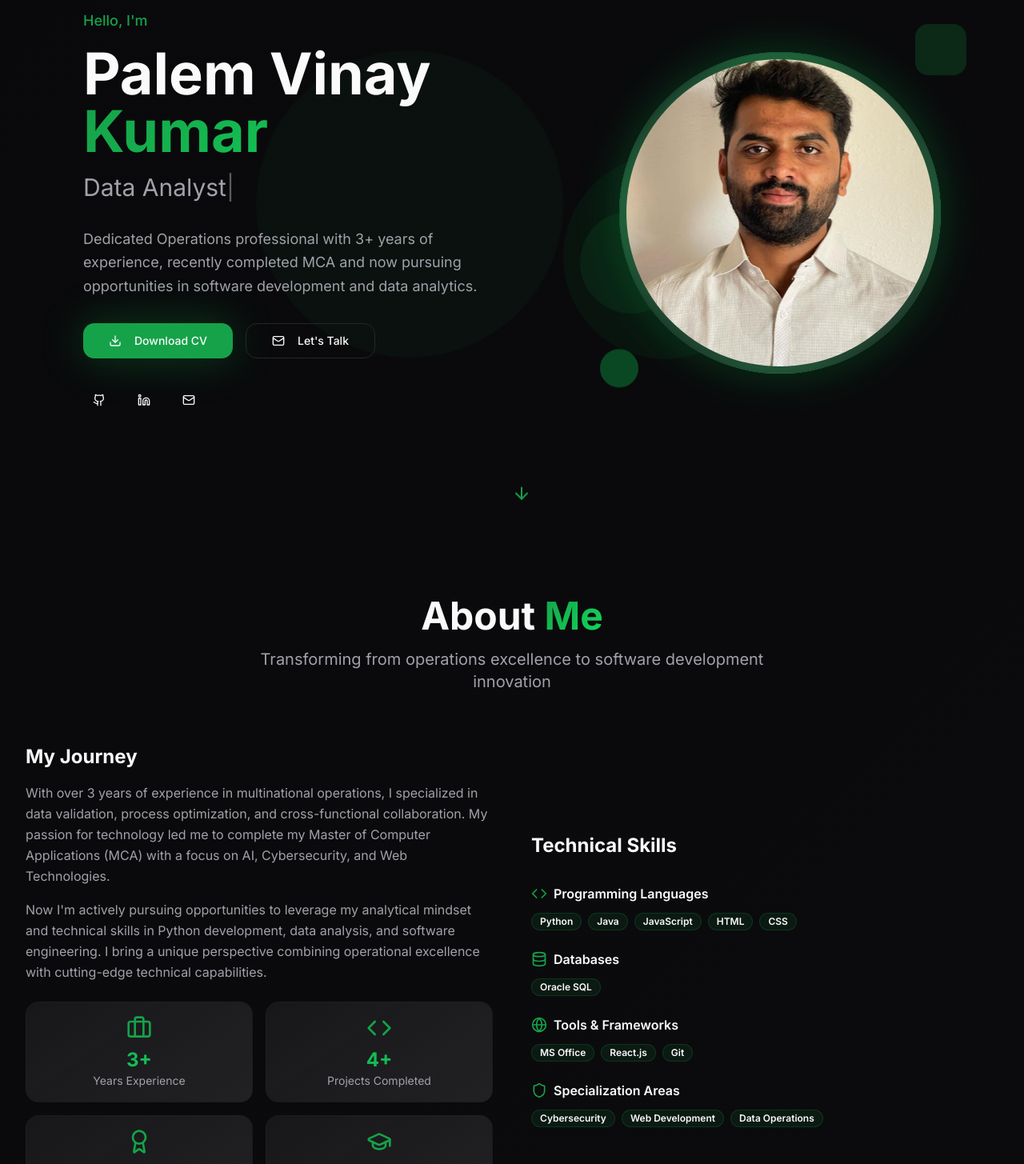
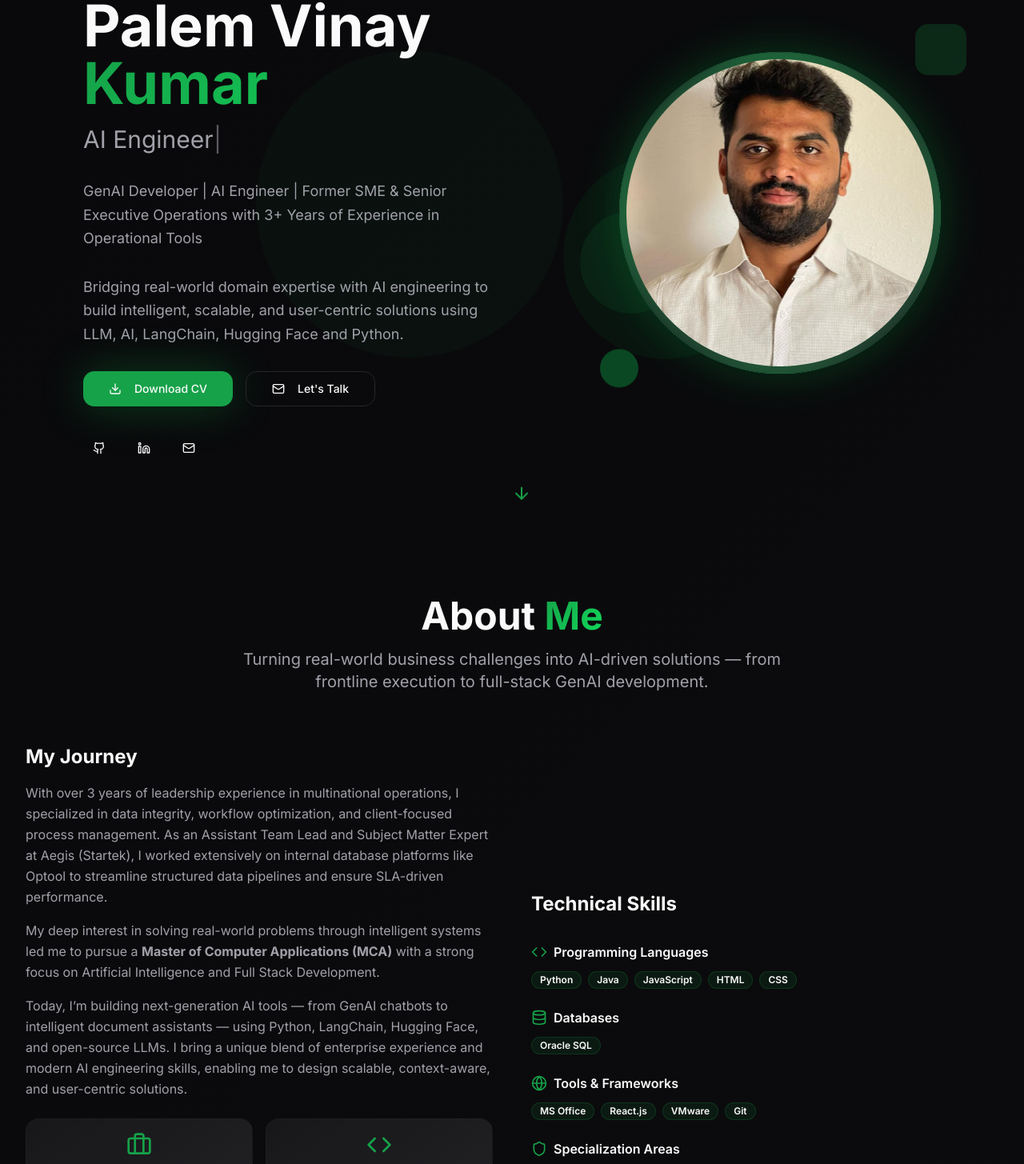
Before and after one commit to PalemVinayKumar/Portfolio, a React (Vite) app: page / in a window 1280 px wide. Shown: the part 134-1589 px from the top of the page at 80% size. Built offline with nearby package versions, Linux system fonts and the light colour scheme.

Commit message:
Updated portfolio content with GenAI focus and technical expertise

```diff
--- a/src/components/portfolio/About.tsx
+++ b/src/components/portfolio/About.tsx
@@ -14,7 +14,7 @@ const About = () => {
   const skills = {
     languages: ['Python', 'Java', 'JavaScript', 'HTML', 'CSS'],
     databases: ['Oracle SQL'],
-    tools: ['MS Office', 'React.js', 'Git'],
+    tools: ['MS Office', 'React.js','VMware' , 'Git'],
     domains: ['Cybersecurity', 'Web Development', 'Data Operations']
   };
 
@@ -33,7 +33,7 @@ const About = () => {
             About <span className="gradient-text">Me</span>
           </h2>
           <p className="text-xl text-muted-foreground max-w-2xl mx-auto">
-            Transforming from operations excellence to software development innovation
+            Turning real-world business challenges into AI-driven solutions — from frontline execution to full-stack GenAI development.
           </p>
         </div>
 
@@ -43,17 +43,19 @@ const About = () => {
             <div className="space-y-4">
               <h3 className="text-2xl font-bold">My Journey</h3>
               <p className="text-muted-foreground leading-relaxed">
-                With over 3 years of experience in multinational operations, I specialized in
-                data validation, process optimization, and cross-functional collaboration.
-                My passion for technology led me to complete my Master of Computer Applications (MCA)
-                with a focus on AI, Cybersecurity, and Web Technologies.
-              </p>
-              <p className="text-muted-foreground leading-relaxed">
-                Now I'm actively pursuing opportunities to leverage my analytical mindset and
-                technical skills in Python development, data analysis, and software engineering.
-                I bring a unique perspective combining operational excellence with cutting-edge
-                technical capabilities.
-              </p>
+  With over 3 years of leadership experience in multinational operations, I specialized in data integrity, workflow optimization, and client-focused process management.
+  As an Assistant Team Lead and Subject Matter Expert at Aegis (Startek), I worked extensively on internal database platforms like Optool to streamline structured data pipelines and ensure SLA-driven performance.
+</p>
+
+<p className="text-muted-foreground leading-relaxed">
+  My deep interest in solving real-world problems through intelligent systems led me to pursue a <b>Master of Computer Applications (MCA)</b> with a strong focus on Artificial Intelligence and Full Stack Development.
+</p>
+
+<p className="text-muted-foreground leading-relaxed">
+  Today, I’m building next-generation AI tools — from GenAI chatbots to intelligent document assistants — using Python, LangChain, Hugging Face, and open-source LLMs.
+  I bring a unique blend of enterprise experience and modern AI engineering skills, enabling me to design scalable, context-aware, and user-centric solutions.
+</p>
+
             </div>
 
             {/* Quick Stats */}
--- a/src/components/portfolio/Contact.tsx
+++ b/src/components/portfolio/Contact.tsx
@@ -31,7 +31,7 @@ const Contact = () => {
       icon: MapPin,
       label: "Location",
       value: "Madanapalle, Andhra Pradesh, India",
-      href: "#"
+      href: ""
     }
   ];
 
@@ -39,19 +39,25 @@ const Contact = () => {
     {
       icon: Github,
       label: "GitHub",
-      href: "#",
+      href: "https://github.com/PalemVinayKumar",
+      target:"_blank",
+      rel:"noopener noreferrer",
       color: "hover:text-gray-400"
     },
     {
       icon: Linkedin,
       label: "LinkedIn",
-      href: "#",
+      href: "https://www.linkedin.com/in/palem-vinay-kumar-7a8492167/",
+      target:"_blank",
+      rel:"noopener noreferrer",
       color: "hover:text-blue-400"
     },
     {
       icon: Mail,
       label: "Email",
-      href: "mailto:palemvinaykumar01@gmail.com",
+      href: "mailto:palemvinaykumar01@gmail.com?subject=Hello%20Vinay&body=Hi%20Vinay,%0AI%20visited%20your%20portfolio%20and%20wanted%20to%20connect...",
+      target:"_blank",
+      rel:"noopener noreferrer",
       color: "hover:text-primary"
     }
   ];
@@ -88,8 +94,8 @@ const Contact = () => {
               <h3 className="text-2xl font-bold">Let's Connect</h3>
               <p className="text-muted-foreground leading-relaxed">
                 I'm always excited to discuss new opportunities, innovative projects,
-                or potential collaborations. Whether you're looking for a Python developer,
-                data analyst, or software engineer, I'd love to hear from you.
+                or potential collaborations. Whether you're looking for a GenAI developer,
+                Python developer or software engineer, I'd love to hear from you.
               </p>
             </div>
 
@@ -122,6 +128,8 @@ const Contact = () => {
                     variant="ghost"
                     size="icon"
                     className={`hover:scale-110 transition-all duration-300 ${social.color}`}
+                    target="_blank"
+                    rel="noopener noreferrer"
                     asChild
                   >
                     <a href={social.href} aria-label={social.label}>
--- a/src/components/portfolio/Experience.tsx
+++ b/src/components/portfolio/Experience.tsx
@@ -5,7 +5,7 @@ import { Calendar, MapPin, Building } from 'lucide-react';
 const Experience = () => {
   const experience = {
     title: "Executive Operations Specialist",
-    company: "Multinational Corporation",
+    company: " Aegis (Startek)",
     duration: "Oct 2020 – Oct 2023",
     location: "Remote/Hybrid",
     description: [
--- a/src/components/portfolio/Footer.tsx
+++ b/src/components/portfolio/Footer.tsx
@@ -50,11 +50,15 @@ const Footer = () => {
                   <Github className="h-5 w-5" />
                 </a>
               </Button>
-              <Button variant="ghost" size="icon" className="hover:scale-110 transition-all duration-300 hover:text-blue-400">
-                <Linkedin className="h-5 w-5" />
+              <Button variant="ghost" size="icon" className="hover:scale-110 transition-all duration-300 hover:text-gray-400" asChild>
+                <a href="https://www.linkedin.com/in/palem-vinay-kumar-7a8492167/" target="_blank" rel="noopener noreferrer">
+                  <Linkedin className="h-5 w-5" />
+                </a>
               </Button>
-              <Button variant="ghost" size="icon" className="hover:scale-110 transition-all duration-300 hover:text-primary">
-                <Mail className="h-5 w-5" />
+              <Button variant="ghost" size="icon" className="hover:scale-110 transition-all duration-300 hover:text-gray-400" asChild>
+                <a href="mailto:palemvinaykumar01@gmail.com?subject=Hello%20Vinay&body=Hi%20Vinay,%0AI%20visited%20your%20portfolio%20and%20wanted%20to%20connect..." target="_blank" rel="noopener noreferrer">
+                  <Mail className="h-5 w-5" />
+                </a>
               </Button>
             </div>
           </div>
@@ -64,8 +68,7 @@ const Footer = () => {
         <div className="border-t border-border/20 mt-8 pt-8 flex flex-col md:flex-row items-center justify-between space-y-4 md:space-y-0">
           <div className="flex items-center space-x-2 text-muted-foreground">
             <span>© {currentYear} Palem Vinay Kumar. Made with</span>
-            <Heart className="h-4 w-4 text-red-400 animate-pulse" />
-            <span>and React</span>
+            <span>React</span>
           </div>
 
           {/* Back to Top */}
--- a/src/components/portfolio/Hero.tsx
+++ b/src/components/portfolio/Hero.tsx
@@ -5,7 +5,7 @@ import profileAvatar from '../../assets/profile-avatar.jpg';
 
 const Hero = () => {
   const [displayText, setDisplayText] = useState('');
-  const roles = ['Python Developer', 'Data Analyst', 'Software Engineer'];
+  const roles = ['GenAI Developer' ,'AI Engineer', 'Domain-Aware Tech Lead'];
   const [currentRoleIndex, setCurrentRoleIndex] = useState(0);
 
   useEffect(() => {
@@ -26,6 +26,13 @@ const Hero = () => {
 
     return () => clearInterval(typeInterval);
   }, [currentRoleIndex]);
+
+const scrollToAbout = () => {
+  const aboutSection = document.getElementById("about");
+  if (aboutSection) {
+    aboutSection.scrollIntoView({ behavior: "smooth" });
+  }
+};
 
   return (
     <section id="home" className="min-h-screen flex items-center justify-center relative overflow-hidden">
@@ -54,23 +61,27 @@ const Hero = () => {
           </div>
 
           <p className="text-lg text-muted-foreground max-w-lg leading-relaxed">
-            Dedicated Operations professional with 3+ years of experience, recently completed MCA
-            and now pursuing opportunities in software development and data analytics.
+           GenAI Developer | AI Engineer | Former SME & Senior Executive Operations with 3+ Years of Experience in Operational Tools
+           </p>
+           <p className="text-lg text-muted-foreground max-w-lg leading-relaxed">
+           Bridging real-world domain expertise with AI engineering to build intelligent, scalable, and user-centric solutions using LLM, AI, LangChain, Hugging Face and Python.
           </p>
 
           {/* Action Buttons */}
           <div className="flex flex-col sm:flex-row gap-4">
+            {/* Download CV Button - now wrapped in an <a> tag */}
+            <a href="/vinay-resume.pdf" download>
               <Button size="lg" className="animate-glow group">
                 <Download className="mr-2 h-4 w-4 group-hover:animate-bounce" />
                 Download CV
               </Button>
+            </a>
             <Button variant="outline" size="lg" className="bg-transparent">
               <Mail className="mr-2 h-4 w-4" />
               Let's Talk
             </Button>
           </div>
 
-          {/* Social Links */}
           {/* Social Links */}
           <div className="flex space-x-4">
             <Button variant="ghost" size="icon" className="hover:bg-primary/20 transition-all duration-300 hover:scale-110" asChild>
@@ -79,17 +90,16 @@ const Hero = () => {
               </a>
             </Button>
             <Button variant="ghost" size="icon" className="hover:bg-primary/20 transition-all duration-300 hover:scale-110" asChild>
-    <a href="https://www.linkedin.com/in/palemvinaykumar/" target="_blank" rel="noopener noreferrer">
+              <a href="https://www.linkedin.com/in/palem-vinay-kumar-7a8492167/" target="_blank" rel="noopener noreferrer">
                 <Linkedin className="h-5 w-5" />
               </a>
             </Button>
             <Button variant="ghost" size="icon" className="hover:bg-primary/20 transition-all duration-300 hover:scale-110" asChild>
-    <a href="mailto:palemvinaykumar01@gmail.com" target="_blank" rel="noopener noreferrer">
+              <a href="mailto:palemvinaykumar01@gmail.com?subject=Hello%20Vinay&body=Hi%20Vinay,%0AI%20visited%20your%20portfolio%20and%20wanted%20to%20connect..." target="_blank" rel="noopener noreferrer">
                 <Mail className="h-5 w-5" />
               </a>
             </Button>
           </div>
-
         </div>
 
         {/* Profile Image */}
@@ -111,7 +121,12 @@ const Hero = () => {
       </div>
 
       {/* Scroll Indicator */}
-      <div className="absolute bottom-8 left-1/2 transform -translate-x-1/2 animate-bounce">
+      <div
+  onClick={scrollToAbout}
+  className="absolute bottom-8 left-1/2 transform -translate-x-1/2 animate-bounce cursor-pointer z-50"
+  aria-label="Scroll to about section"
+  style={{ pointerEvents: "auto" }}
+>
     <ArrowDown className="h-6 w-6 text-primary" />
   </div>
     </section>
--- a/src/components/portfolio/Projects.tsx
+++ b/src/components/portfolio/Projects.tsx
@@ -31,7 +31,7 @@ const Projects = () => {
         "Data integrity assurance"
       ],
       status: "Completed",
-      category: "Data Engineering"
+      category: "OpTool"
     },
     {
       title: "Inmian - AI Assistant",
@@ -59,15 +59,15 @@ const Projects = () => {
         "Real-time information"
       ],
       status: "Completed",
-      category: "Productivity"
+      category: "AI Assistant"
     }
   ];
 
   const categoryColors = {
     "Cybersecurity": "bg-red-500/10 text-red-400 border-red-500/20",
-    "Data Engineering": "bg-blue-500/10 text-blue-400 border-blue-500/20",
+    "OpTool": "bg-blue-500/10 text-blue-400 border-blue-500/20",
     "AI/ML": "bg-purple-500/10 text-purple-400 border-purple-500/20",
-    "Productivity": "bg-green-500/10 text-green-400 border-green-500/20"
+    "AI Assistant": "bg-green-500/10 text-green-400 border-green-500/20"
   };
 
   return (
```
Lines whose indentation alone changed are shown as unchanged.
